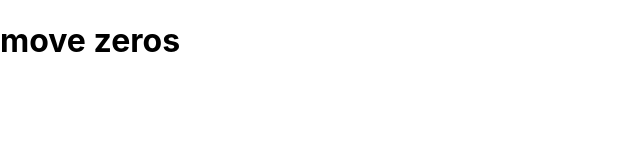
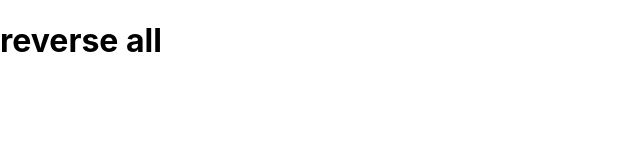
Before and after one commit to aniket2727/React-Interview, a React (Create React App) app in the folder app/: page / in a window 1280 px wide. Shown: the top 160 px of the page, without its empty margins (0-640 px from the left). Built offline with nearby package versions, Linux system fonts and the light colour scheme.

Commit message:
reverse the string

```diff
--- a/app/src/App.js
+++ b/app/src/App.js
@@ -149,10 +149,11 @@ import Problemrelatedtodate from "./Problemdate";
 import DoPPP from "./Problem36";
 import Smallproblem from "./Problem40";
 import Movezero from "./Problem41";
+import Reverse from "./Problem42";
 function App() {
   return (
     <div className="">
-      <Movezero/>
+      <Reverse/>
     </div>
   );
 }
--- /dev/null
+++ b/app/src/Problem42.js
@@ -0,0 +1,40 @@
+
+
+
+
+// revers alll words
+
+
+import React from 'react'
+
+
+const Reverse=()=>{
+
+
+    const reversstring=(data)=>{
+
+        const s=data.split(' ')
+
+        for(let i=0;i<s.length-1;i++){
+            let temp=s[i].split('').reverse().join('');
+            s[i]=temp;
+        }
+
+      return s.join(' ');
+
+    }
+
+
+    const data="aniket vijay kadam";
+    const result=reversstring(data);
+    console.log(result);
+    return(
+        <div>
+           <h1>reverse all</h1>
+        </div>
+    )
+}
+
+
+
+export default Reverse;
```
